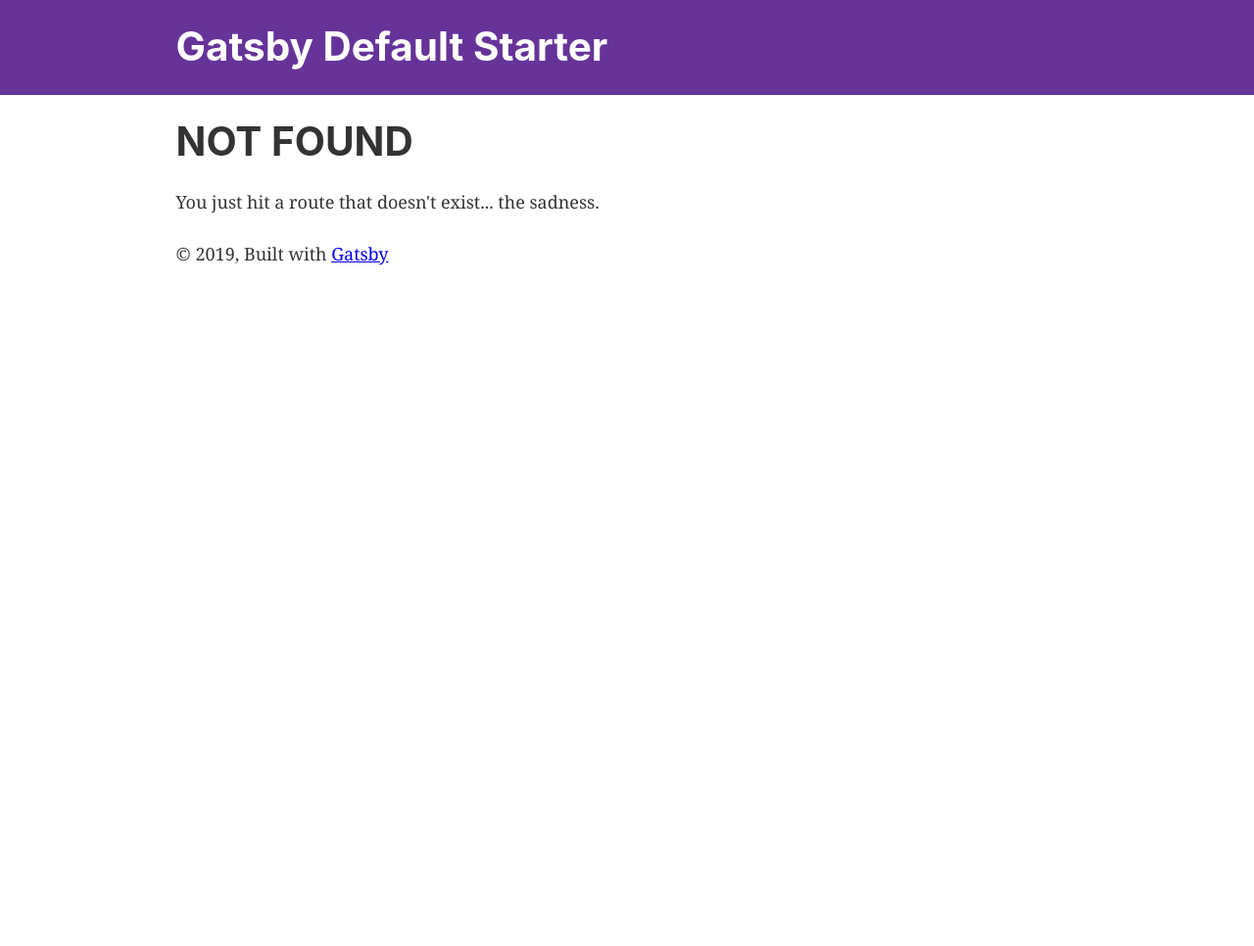
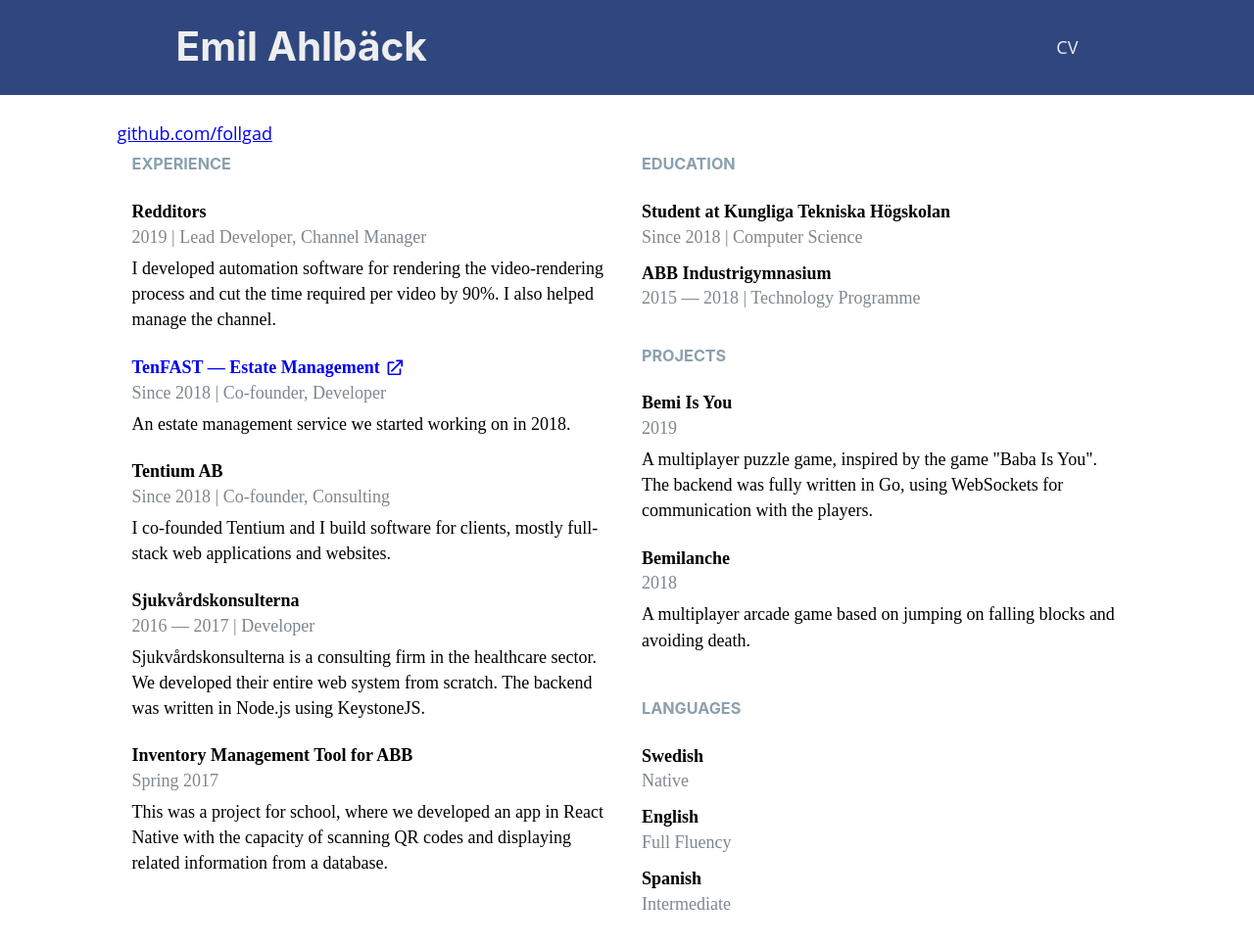
Before and after one commit to FOLLGAD/follgad.github.io, a Gatsby site: page /cv in a window 1280 px wide. Before the commit this address had no page. Shown: the whole page at 98% size. Before the commit the page ends 800 px from the top, so only its background shows below. Built offline with nearby package versions, Linux system fonts and the light colour scheme; Gatsby itself is replaced by a stand-in of ours.

Commit message:
cv halfway done

```diff
--- a/gatsby-config.js
+++ b/gatsby-config.js
@@ -1,8 +1,8 @@
 module.exports = {
   siteMetadata: {
-    title: `Gatsby Default Starter`,
-    description: `Kick off your next, great Gatsby project with this default starter. This barebones starter ships with the main Gatsby configuration files you might need.`,
-    author: `@gatsbyjs`,
+    title: `Emil Ahlbäck`,
+    description: `CV`,
+    author: `Emil Ahlbäck`,
   },
   plugins: [
     `gatsby-plugin-react-helmet`,
--- /dev/null
+++ b/src/components/experience-list.js
@@ -0,0 +1,19 @@
+import PropTypes from "prop-types"
+import React from "react"
+
+const ExperienceList = ({ children, name }) => (
+	<div className="xp-list">
+		<h2 className="xp-header">{name}</h2>
+		{children}
+	</div>
+)
+
+ExperienceList.propTypes = {
+  name: PropTypes.string,
+}
+
+ExperienceList.defaultProps = {
+  name: ``,
+}
+
+export default ExperienceList
--- /dev/null
+++ b/src/components/experience.js
@@ -0,0 +1,62 @@
+import PropTypes from "prop-types"
+import React from "react"
+
+const linkIcon = (<svg className="link-icon" viewBox="0 0 24 24"><path className="fill-current" d="M19 6.41L8.7 16.71a1 1 0 1 1-1.4-1.42L17.58 5H14a1 1 0 0 1 0-2h6a1 1 0 0 1 1 1v6a1 1 0 0 1-2 0V6.41zM17 14a1 1 0 0 1 2 0v5a2 2 0 0 1-2 2H5a2 2 0 0 1-2-2V7c0-1.1.9-2 2-2h5a1 1 0 0 1 0 2H5v12h12v-5z"></path></svg>)
+
+const Experience = ({ mainTitle, subTitle, from, to, link, children }) => {
+	const timeTitle = from
+		? (to
+			? from === to
+				? from
+				: from + " — " + to
+			: "Since " + from)
+		: null
+
+	const main = (
+		<h2 className="title">
+			{mainTitle}
+			{link && linkIcon /* Show the link icon */}
+		</h2>
+	)
+
+	return (
+		<div className="xp">
+			<div
+				style={{
+					display: 'flex',
+					flexDirection: 'row',
+					justifyContent: 'space-between',
+				}}>
+				<div>
+					<div className="title-div">
+						{link
+							? <a href={link} target="_blank">{main}</a>
+							: main}
+					</div>
+					<div className="subtitle">
+						{timeTitle}
+						{subTitle && timeTitle && " | "}
+						{subTitle}
+					</div>
+				</div>
+			</div>
+			<div className="xp-body">
+				{children}
+			</div>
+		</div>
+	)
+}
+
+Experience.propTypes = {
+	mainTitle: PropTypes.string,
+	subTitle: PropTypes.string,
+	timeTitle: PropTypes.string,
+}
+
+Experience.defaultProps = {
+	mainTitle: ``,
+	subTitle: ``,
+	timeTitle: ``,
+}
+
+export default Experience
--- /dev/null
+++ b/src/components/github.js
@@ -0,0 +1,21 @@
+import { graphql, useStaticQuery } from "gatsby"
+import Img from "gatsby-image"
+import React from "react"
+
+const GithubImage = () => {
+  const data = useStaticQuery(graphql`
+    query {
+      placeholderImage: file(relativePath: { eq: "GitHub-Mark.png" }) {
+        childImageSharp {
+          fluid {
+            ...GatsbyImageSharpFluid
+          }
+        }
+      }
+    }
+  `)
+
+  return <Img fluid={data.placeholderImage.childImageSharp.fluid} />
+}
+
+export default GithubImage
--- a/src/components/header.js
+++ b/src/components/header.js
@@ -4,29 +4,41 @@
 
 const Header = ({ siteTitle }) => (
   <header
-    style={{
-      background: `rebeccapurple`,
-      marginBottom: `1.45rem`,
-    }}
+    className="no-print navbar"
   >
     <div
       style={{
         margin: `0 auto`,
         maxWidth: 960,
         padding: `1.45rem 1.0875rem`,
+        display: 'flex',
+        flexDirection: 'row',
+        alignItems: 'center',
+        justifyContent: 'space-between',
+        color: '#eee',
       }}
     >
       <h1 style={{ margin: 0 }}>
         <Link
           to="/"
           style={{
-            color: `white`,
+            color: `#eeeeee`,
             textDecoration: `none`,
           }}
         >
           {siteTitle}
         </Link>
       </h1>
+      <div>
+        <Link
+          to="/cv"
+          style={{
+            color: `#eeeeee`,
+            textDecoration: `none`,
+          }}>
+          CV
+        </Link>
+      </div>
     </div>
   </header>
 )
--- a/src/components/layout.css
+++ b/src/components/layout.css
@@ -22,23 +22,6 @@
 summary {
   display: block;
 }
-audio,
-canvas,
-progress,
-video {
-  display: inline-block;
-}
-audio:not([controls]) {
-  display: none;
-  height: 0;
-}
-progress {
-  vertical-align: baseline;
-}
-[hidden],
-template {
-  display: none;
-}
 a {
   background-color: transparent;
   -webkit-text-decoration-skip: objects;
@@ -46,19 +29,6 @@
 a:active,
 a:hover {
   outline-width: 0;
-}
-abbr[title] {
-  border-bottom: none;
-  text-decoration: underline;
-  text-decoration: underline dotted;
-}
-b,
-strong {
-  font-weight: inherit;
-  font-weight: bolder;
-}
-dfn {
-  font-style: italic;
 }
 h1 {
   font-size: 2em;
@@ -68,37 +38,11 @@
   background-color: #ff0;
   color: #000;
 }
-small {
-  font-size: 80%;
-}
-sub,
-sup {
-  font-size: 75%;
-  line-height: 0;
-  position: relative;
-  vertical-align: baseline;
-}
-sub {
-  bottom: -0.25em;
-}
-sup {
-  top: -0.5em;
-}
 img {
   border-style: none;
 }
 svg:not(:root) {
   overflow: hidden;
-}
-code,
-kbd,
-pre,
-samp {
-  font-family: monospace, monospace;
-  font-size: 1em;
-}
-figure {
-  margin: 1em 40px;
 }
 hr {
   box-sizing: content-box;
@@ -112,9 +56,6 @@
 textarea {
   font: inherit;
   margin: 0;
-}
-optgroup {
-  font-weight: 700;
 }
 button,
 input {
@@ -199,8 +140,6 @@
   box-sizing: inherit;
 }
 body {
-  color: hsla(0, 0%, 0%, 0.8);
-  font-family: georgia, serif;
   font-weight: normal;
   word-wrap: break-word;
   font-kerning: normal;
@@ -615,8 +554,3 @@
 pre tt:after {
   content: "";
 }
-@media only screen and (max-width: 480px) {
-  html {
-    font-size: 100%;
-  }
-}
--- a/src/components/layout.js
+++ b/src/components/layout.js
@@ -1,16 +1,10 @@
-/**
- * Layout component that queries for data
- * with Gatsby's useStaticQuery component
- *
- * See: https://www.gatsbyjs.org/docs/use-static-query/
- */
-
+import { graphql, useStaticQuery } from "gatsby"
+import PropTypes from "prop-types"
 import React from "react"
-import PropTypes from "prop-types"
-import { useStaticQuery, graphql } from "gatsby"
-
 import Header from "./header"
 import "./layout.css"
+import "./style.css"
+
 
 const Layout = ({ children }) => {
   const data = useStaticQuery(graphql`
@@ -29,16 +23,14 @@
       <div
         style={{
           margin: `0 auto`,
-          maxWidth: 960,
+          maxWidth: 1080,
           padding: `0px 1.0875rem 1.45rem`,
           paddingTop: 0,
         }}
       >
         <main>{children}</main>
         <footer>
-          © {new Date().getFullYear()}, Built with
-          {` `}
-          <a href="https://www.gatsbyjs.org">Gatsby</a>
+          {/* Emil Ahlbäck, 2019 */}
         </footer>
       </div>
     </>
--- /dev/null
+++ b/src/components/style.css
@@ -0,0 +1,72 @@
+
+@media only screen and (max-width: 480px) {
+	html {
+	font-size: 100%;
+	}
+}
+
+@import url('https://fonts.googleapis.com/css?family=Nunito&display=swap');
+
+@media print {
+	.no-print, .no-print * {
+	display: none !important;
+	}
+	.cols {
+	display: block;
+	}
+}
+
+.fill-current {
+	fill: currentColor;
+}
+.cols {
+	display: flex;
+	flex-direction: row;
+}
+.cols .col {
+	flex: 1;
+	margin: 0 15px;
+}
+.xp-header {
+	padding-top: 10px;
+	font-size: 0.9rem;
+	color: #8aa0ae;
+	text-transform: uppercase;
+	margin-bottom: 30px;
+}
+.xp {
+	margin-bottom: 15px;
+	font-family: Nunito;
+}
+.xp-list {
+	padding-bottom: 12px;
+}
+.title {
+	margin: 0;
+	font-size: 1rem;
+	font-weight: 700;
+	font-family: Nunito;
+	margin-bottom: 2px;
+}
+.title-div a {
+	text-decoration: none;
+}
+.subtitle {
+	color: #7e878e;
+}
+.xp-body {
+	margin-top: 6px;
+}
+.link-icon {
+	display: inline-block;
+	width: 1.15rem;
+	vertical-align: bottom;
+	margin-left: 5px;
+}
+.navbar {
+	background: #2f477e;
+	margin-bottom: 1.45rem;
+}
+body {
+	font-family: "Open Sans";
+}
--- /dev/null
+++ b/src/pages/cv.js
@@ -0,0 +1,128 @@
+import React from "react"
+import Experience from "../components/experience"
+import ExperienceList from "../components/experience-list"
+import Layout from "../components/layout"
+import SEO from "../components/seo"
+import GithubImage from "../components/github"
+
+const IndexPage = () => (
+	<Layout>
+		<SEO title="CV" />
+
+		<div>
+			{/* <div style={{ width: "1.5rem", display: 'inline-block', verticalAlign: 'middle', marginRight: 7 }}>
+				<GithubImage />
+			</div> */}
+			<a href="github.com/follgad">github.com/follgad</a>
+		</div>
+
+		<div className="cols">
+			<div className="col">
+				<ExperienceList name="Experience">
+					<Experience
+						mainTitle="Redditors"
+						subTitle="Lead Developer, Channel Manager"
+						from="2019"
+						to="2019"
+					>
+						<p>
+							I developed automation software for rendering the video-rendering
+							process and cut the time required per video by 90%.
+							I also helped manage the channel.
+						</p>
+					</Experience>
+					<Experience
+						mainTitle="TenFAST — Estate Management"
+						subTitle="Co-founder, Developer"
+						from="2018"
+						link="https://tenfast.se"
+					>
+						<p>
+							An estate management service we started working on in 2018.
+						</p>
+					</Experience>
+					<Experience
+						mainTitle="Tentium AB"
+						subTitle="Co-founder, Consulting"
+						from="2018"
+					>
+						<p>I co-founded Tentium and I build software for clients, mostly full-stack web applications and websites.</p>
+					</Experience>
+					<Experience
+						mainTitle="Sjukvårdskonsulterna"
+						subTitle="Developer"
+						from="2016"
+						to="2017"
+					>
+						<p>
+							Sjukvårdskonsulterna is a consulting firm in the healthcare sector.
+							We developed their entire web system from scratch.
+							The backend was written in Node.js using KeystoneJS.
+						</p>
+					</Experience>
+					<Experience
+						mainTitle="Inventory Management Tool for ABB"
+						subTitle=""
+						from="Spring 2017"
+						to="Spring 2017"
+					>
+						<p>
+							This was a project for school, where we developed an app
+							in React Native with the capacity of scanning QR codes
+							and displaying related information from a database.
+						</p>
+					</Experience>
+				</ExperienceList>
+			</div>
+			<div className="col">
+				<ExperienceList name="Education">
+					<Experience
+						mainTitle="Student at Kungliga Tekniska Högskolan"
+						subTitle="Computer Science"
+						from="2018"
+					/>
+					<Experience
+						mainTitle="ABB Industrigymnasium"
+						subTitle="Technology Programme"
+						from="2015"
+						to="2018"
+					/>
+				</ExperienceList>
+				<ExperienceList name="Projects">
+					<Experience
+						mainTitle="Bemi Is You"
+						from="2019"
+						to="2019"
+					>
+						<p>
+							A multiplayer puzzle game, inspired by the game "Baba Is You".
+							The backend was fully written in Go, using WebSockets for communication with the players.
+						</p>
+					</Experience>
+					<Experience
+						mainTitle="Bemilanche"
+						from="2018"
+						to="2018"
+					>
+						<p>
+							A multiplayer arcade game based on jumping on falling blocks and avoiding death.
+						</p>
+					</Experience>
+				</ExperienceList>
+				<ExperienceList name="Languages">
+					<Experience
+						mainTitle="Swedish"
+						subTitle="Native" />
+					<Experience
+						mainTitle="English"
+						subTitle="Full Fluency" />
+					<Experience
+						mainTitle="Spanish"
+						subTitle="Intermediate" />
+				</ExperienceList>
+			</div>
+		</div>
+	</Layout>
+)
+
+export default IndexPage
--- a/src/pages/index.js
+++ b/src/pages/index.js
@@ -1,20 +1,11 @@
 import React from "react"
-import { Link } from "gatsby"
+import Layout from "../components/layout"
+import SEO from "../components/seo"
 
-import Layout from "../components/layout"
-import Image from "../components/image"
-import SEO from "../components/seo"
 
 const IndexPage = () => (
   <Layout>
     <SEO title="Home" />
-    <h1>Hi people</h1>
-    <p>Welcome to your new Gatsby site.</p>
-    <p>Now go build something great.</p>
-    <div style={{ maxWidth: `300px`, marginBottom: `1.45rem` }}>
-      <Image />
-    </div>
-    <Link to="/page-2/">Go to page 2</Link>
   </Layout>
 )
 
```
Also changed, not shown: src/components/linkedin.js (added, +21 -0 lines), src/pages/page-2.js (deleted, +0 -16 lines), src/images/GitHub-Mark.png (added), src/images/github.svg (added), src/images/linkedin.png (added).
